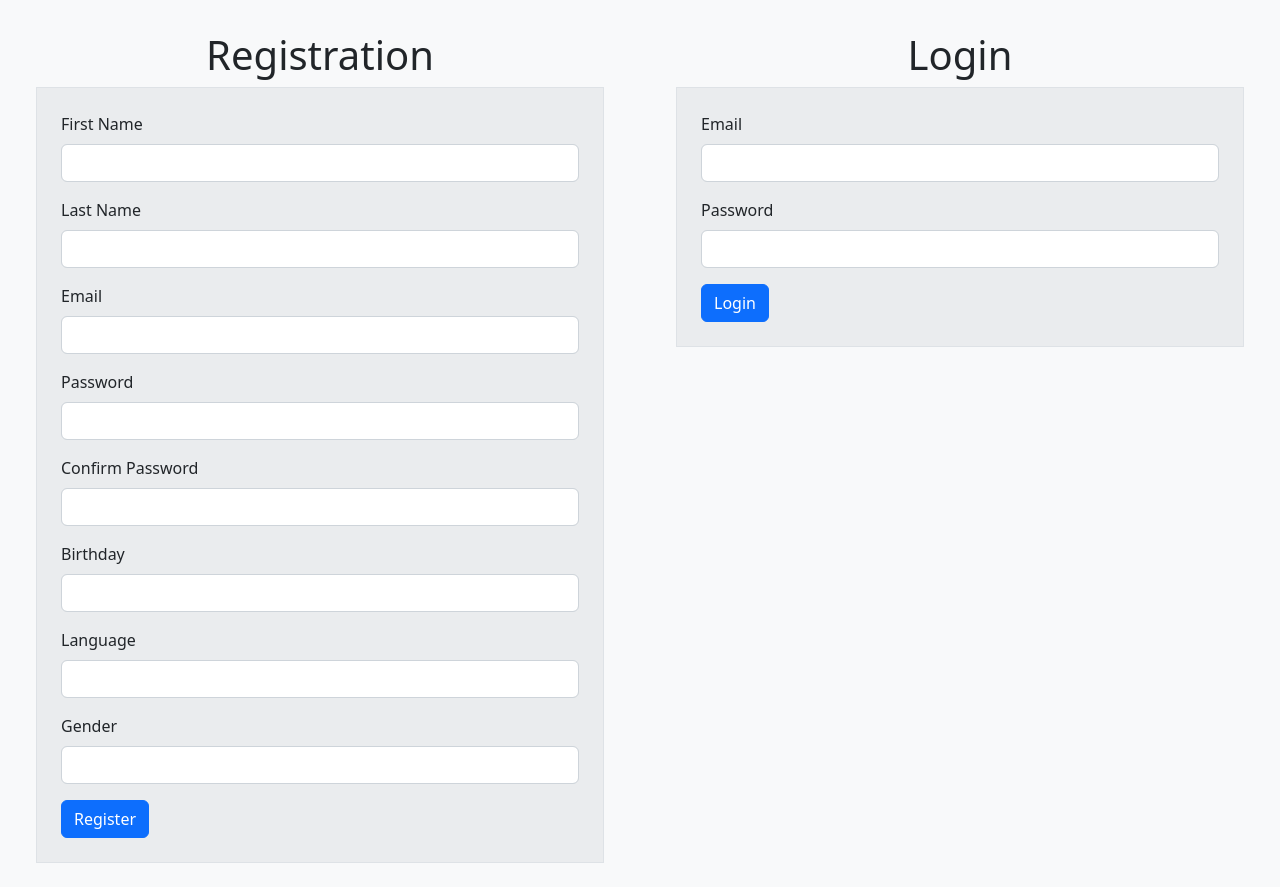
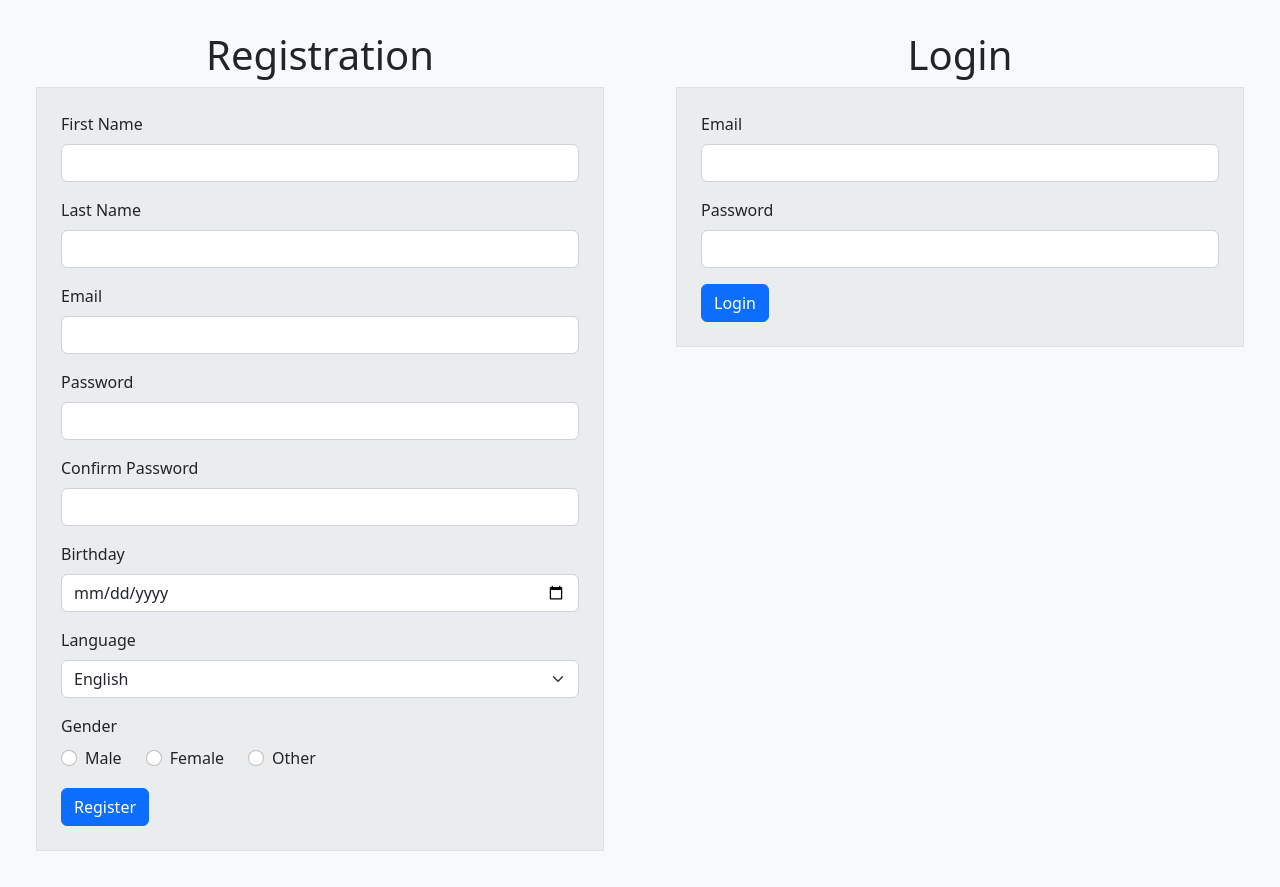
Before and after one commit to GrantLicata/login_and_registration, a Flask app: page / in a window 1280 px wide. Shown: the part 57-944 px from the top of the page. After the commit the page ends 908 px from the top, so only its background shows below. Run offline with Flask 2, Linux system fonts and the light colour scheme.

Commit message:
Login features updated.

```diff
--- a/flask_app/controllers/users.py
+++ b/flask_app/controllers/users.py
@@ -28,13 +28,15 @@ def register():
         "gender" : request.form["gender"],
         "language" : request.form["language"]
     }
+    print(data['email'])
+    session['user_id'] = User.get_by_email(data)
     # Post validation (will cause redirect if False)
     if not User.validate_user(data):
         return redirect('/')
     if not User.validate_password(passwords):
         return redirect('/')
     User.save(data)
-    return redirect('/')
+    return redirect('/profile')
 
 
 @app.route('/login', methods=['POST'])
@@ -52,7 +54,15 @@ def login():
     session['user_id'] = user_in_db.id
     return redirect("/profile")
 
+@app.route('/clear')
+def clear():
+    session.clear()
+    print(session)
+    return render_template("logreg.html")
+
 
 @app.route('/profile')
 def profile():
+    if session == {}:
+        return redirect('/')
     return render_template("profile.html")
--- a/flask_app/templates/logreg.html
+++ b/flask_app/templates/logreg.html
@@ -65,31 +65,58 @@
             <!-- Password -->
             <div class="mb-3">
               <label for="password" class="form-label">Password</label>
-              <input type="text" class="form-control" name="password">
+              <input type="password" class="form-control" name="password">
             </div>
 
             <!-- Confirm Password -->
             <div class="mb-3">
               <label for="confirm_password" class="form-label">Confirm Password</label>
-              <input type="text" class="form-control" name="confirm_password">
+              <input type="password" class="form-control" name="confirm_password">
             </div>
 
             <!-- Birthday -->
             <div class="mb-3">
               <label for="birthday" class="form-label">Birthday</label>
-              <input type="text" class="form-control" name="birthday">
+              <input type="date" class="form-control" name="birthday">
             </div>
 
             <!-- Language -->
             <div class="mb-3">
               <label for="language" class="form-label">Language</label>
-              <input type="text" class="form-control" name="language">
+              <select class="form-select" name="language" aria-label="Default select example">
+                <option selected>English</option>
+                <option value="1">Mandarin</option>
+                <option value="2">French</option>
+                <option value="3">Spanish</option>
+                <option value="3">Italian</option>
+                <option value="3">Vulcan</option>
+                <option value="3">German</option>
+              </select>
             </div>
 
             <!-- Gender -->
             <div class="mb-3">
-              <label for="gender" class="form-label">Gender</label>
-              <input type="text" class="form-control" name="gender">
+              <label for="gender option" class="form-label">Gender</label>
+              <div class="d-flex">
+                <div class="form-check" name="gender_option">
+                  <input class="form-check-input" type="radio" name="gender" value="male">
+                  <label class="form-check-label" for="gender">
+                    Male
+                  </label>
+                </div>
+                <div class="ms-4 form-check">
+                  <input class="form-check-input" type="radio" name="gender" value="female">
+                  <label class="form-check-label" for="gender">
+                    Female
+                  </label>
+                </div>
+                <div class="ms-4 form-check">
+                  <input class="form-check-input" type="radio" name="gender" value="other">
+                  <label class="form-check-label" for="gender">
+                    Other
+                  </label>
+                </div>
+              </div>
             </div>
 
             <!-- Form Submission  -->
@@ -122,7 +149,7 @@
             <!-- Password -->
             <div class="mb-3">
                 <label for="password" class="form-label">Password</label>
-                <input type="text" class="form-control" name="password">
+                <input type="password" class="form-control" name="password">
             </div>
 
             <!-- Form Submission  -->
```
Also changed, not shown: flask_app/models/user.py (+11 -2 lines), flask_app/templates/profile.html (+5 -2 lines).
